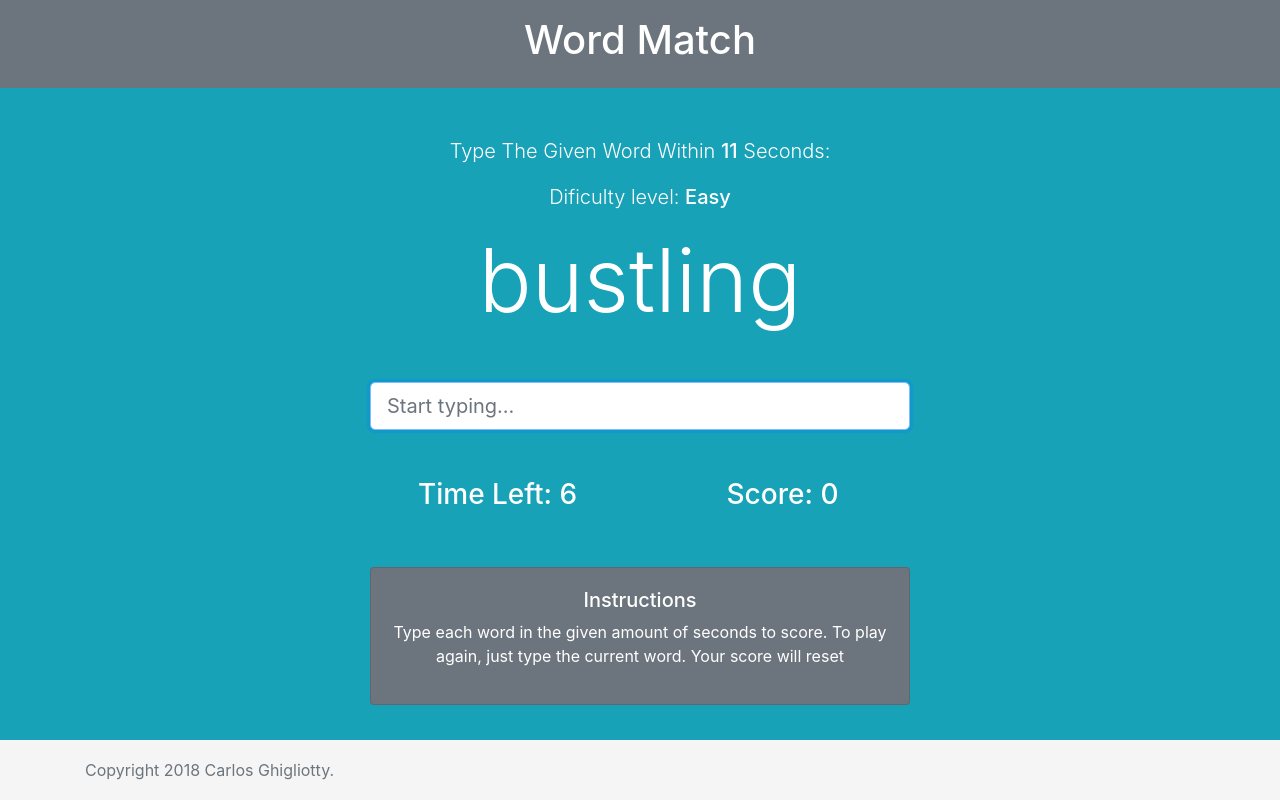
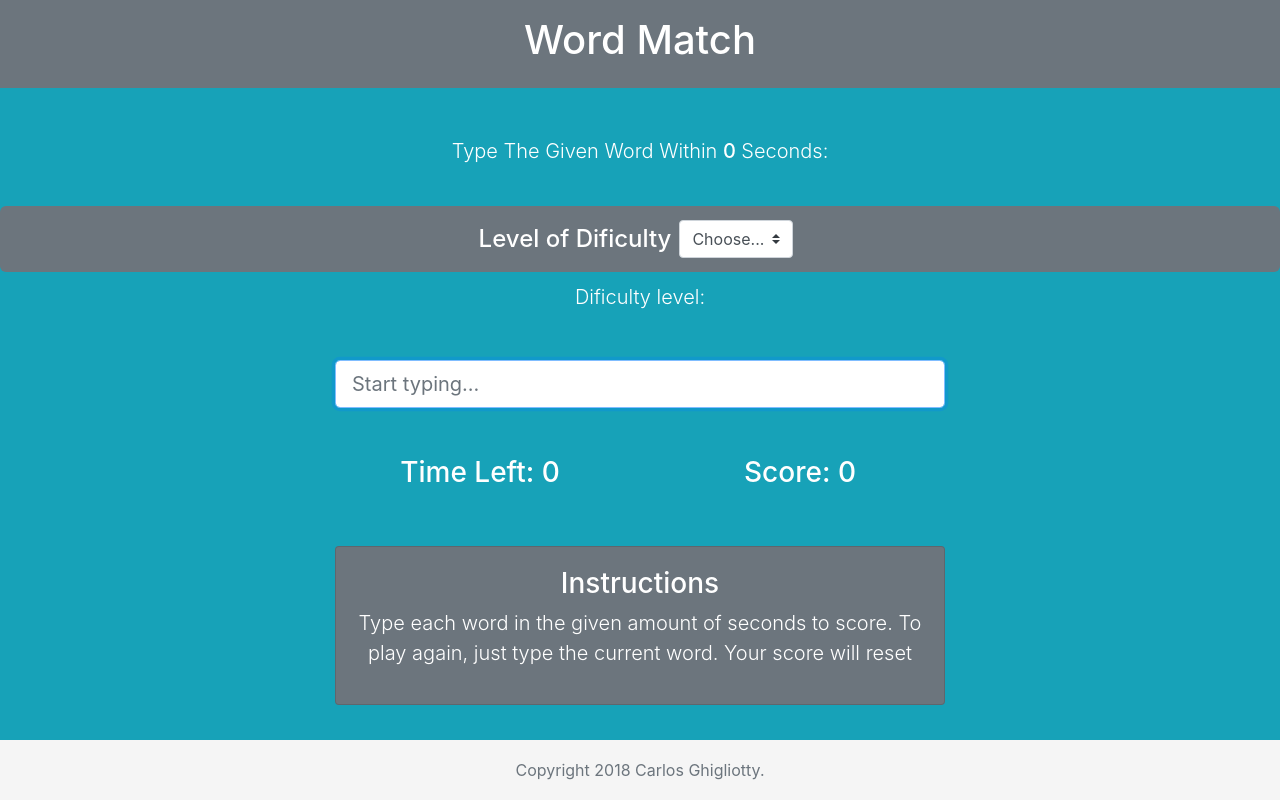
Before and after one commit to quiquepr69/word-match, a website: page index.html in a window 1280 px wide. Drawn offline with nearby package versions, Linux system fonts and the light colour scheme.

Commit message:
Add selection for dificulty level, change they way time gets set

```diff
--- a/css/main.css
+++ b/css/main.css
@@ -1,3 +1,20 @@
+html {
+    position: relative;
+    min-height: 100%;
+}
+body {
+    margin-bottom: 60px; /* Margin bottom by footer height */
+}
+.container {
+    width: auto;
+    max-width: 680%;
+    padding: 0 15px;
+}
+.form-container{
+    padding: 10px;
+    border-radius: 6px;
+    margin-bottom: 10px;
+}
 .footer {
     position: absolute;
     bottom: 0;
--- a/index.html
+++ b/index.html
@@ -1,6 +1,5 @@
 <!DOCTYPE html>
 <html lang="en">
-
 <head>
     <meta charset="UTF-8">
     <meta name="viewport" content="width=device-width, initial-scale=1.0">
@@ -9,25 +8,39 @@
     <link rel="stylesheet" href="https://stackpath.bootstrapcdn.com/bootstrap/4.1.3/css/bootstrap.min.css" integrity="sha384-MCw98/SFnGE8fJT3GXwEOngsV7Zt27NXFoaoApmYm81iuXoPkFOJwJ8ERdknLPMO" crossorigin="anonymous">
     <link rel="stylesheet" href="css/main.css">
 </head>
-
 <body class="bg-info text-white ">
     <header class="bg-secondary text-center p-3 mb-5">
         <h1>Word Match</h1>
     </header>
+        <div class="container mb-4">
+            <div class="row">
+                <div class="col-md-6 mx-auto text-center">
+                    <p class="lead">Type The Given Word Within
+                    <span class="h5" id="seconds"> 0 </span> Seconds:</p>
+                </div>
+            </div>
+        </div>
+        <div class="container bg-secondary form-container ">
+            <form class="form-inline justify-content-center">
+                <label class="my-1 mr-2 h4" for="inlineFormCustomSelectPref">Level of Dificulty</label>
+                <select class="custom-select my-1 mr-sm-2" id="difLevel" onchange="init(event)">
+                <option selected>Choose...</option>
+                <option value="easy">Easy</option>
+                <option value="medium">Medium</option>
+                <option value="hard">Hard</option>
+                </select>
+            </form>
+        </div>
     <div class="container text-center">
-
         <!-- Word & Input -->
         <div class="row">
             <div class="col-md-6 mx-auto">
-                <p class="lead">Type The Given Word Within
-                    <span class="h5" id="seconds"></span> Seconds:</p>
                 <p class="lead">Dificulty level:
                     <span id="level" class="h5"></span>
                 </p>
                 <h2 class="display-2 mb-5" id="current-word"></h2>
                 <input type="text" class="form-control form-control-lg" placeholder="Start typing..." id="word-input" autofocus>
-                <h4 class="mt-3" id="message"></h4>
-
+                <h3 class="mt-3 h4" id="message"></h3>
                 <!-- Time & Score Columns -->
                 <div class="row mt-5">
                     <div class="col-md-6">
@@ -41,20 +54,19 @@
                         </h3>
                     </div>
                 </div>
-
                 <!-- Instructions -->
-                <div class="row mt-5">
+                <div class="row mt-5 mb-4">
                     <div class="col-md-12">
                         <div class="card card-body bg-secondary text-white">
-                            <h5>Instructions</h5>
-                            <p>Type each word in the given amount of seconds to score. To play again, just type the current word. Your score will reset</p>
+                            <h4 claSS="h3">Instructions</h4>
+                            <p class="lead">Type each word in the given amount of seconds to score. To play again, just type the current word. Your score will reset</p>
                         </div>
                     </div>
                 </div>
             </div>
         </div>
     </div>
-    <footer class="footer">
+    <footer class="footer text-center">
         <div class="container">
             <span class="text-muted">Copyright 2018 Carlos Ghigliotty.</span>
         </div>
--- a/js/script.js
+++ b/js/script.js
@@ -1,23 +1,17 @@
 //window loads
-window.addEventListener('load', init);
+//window.addEventListener('load', init);
 
 //available levels
 const levels = {
-    easy: 11,
+    easy: 10,
     medium: 5,
     hard: 2
 }
-const dificulty = {
-    level1: 'Easy',
-    level2: 'Medium',
-    level3: 'Hard'
-}
 
 //global vars
-const currentLevel = levels.easy;
-const intensity = document.querySelector('#level');
-const intensityLevel = dificulty.level1;
-let time = 11;
+const e = document.getElementById("difLevel");
+let currentLevel;
+let time = currentLevel;
 let score = 0;
 let isPlaying;
 
@@ -28,6 +22,7 @@ const scoreDisplay = document.querySelector('#score');
 const timeDisplay = document.querySelector('#time');
 const message = document.querySelector('#message');
 const seconds = document.querySelector('#seconds');
+const intensity = document.querySelector('#level');
 
 //words array
 const words = [
@@ -63,23 +58,36 @@ const words = [
 ];
 
 //init game
-function init() {
-    seconds.innerHTML = currentLevel;
+function init(event) {
+    let selectElement = event.target;
+    let value = selectElement.value;
+    const intensityLevel = value;
+    if(value === 'easy'){
+        currentLevel = 11;
+    }else if(value === 'medium'){
+        currentLevel = 6;
+    }else if(value === 'hard'){
+        currentLevel = 3;
+    }
+    seconds.innerHTML = currentLevel - 1;
     intensity.innerHTML = intensityLevel;
     //load word from array
     showWord(words);
     //input match
     wordInput.addEventListener('input', startMatch)
-        //call countdown
+    //call countdown
     setInterval(countdown, 1000);
     //check if game is over
     setInterval(checkStatus, 50);
+    time = currentLevel;
+    countdown(time);
+    startMatch(time);
 }
 //start match
 function startMatch() {
     if (matchWords()) {
         isPlaying = true;
-        time = currentLevel + 1;
+        time = currentLevel;
         showWord(words);
         wordInput.value = '';
         score++;
```
